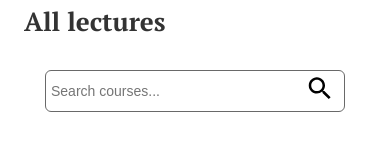
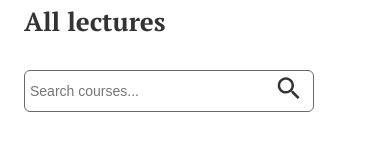
Before and after one commit to adurcevic/Speck-project, a React (Create React App) app: page /courses in a window 390 px wide. Shown: the part 137-299 px from the top of the page. Built offline with nearby package versions, Linux system fonts and the light colour scheme.

Commit message:
fixed z-index issue and added responsive design for SearchBar

```diff
--- a/src/components/Hamburger/HamburgerStyle.js
+++ b/src/components/Hamburger/HamburgerStyle.js
@@ -11,7 +11,7 @@ export const StyledHamburger = styled.button`
   border: none;
   cursor: pointer;
   padding: 0;
-  z-index: 1;
+  z-index: 10;
 
   &:focus {
     outline: none;
--- a/src/components/HamburgerMenu/HamburgerMenuStyle.js
+++ b/src/components/HamburgerMenu/HamburgerMenuStyle.js
@@ -18,6 +18,7 @@ export const StyledMenu = styled.nav`
   transform: ${({ open }) => (open ? "translateX(0)" : "translateX(100%)")};
   -webkit-backdrop-filter: blur(8px);
   backdrop-filter: blur(8px);
+  z-index: 9;
 `;
 
 export const MenuLinks = styled(NavLink)`
--- a/src/components/Header/HeaderStyle.js
+++ b/src/components/Header/HeaderStyle.js
@@ -38,7 +38,7 @@ export const HeaderInner = styled.div`
 `;
 
 export const LogoLink = styled(Link)`
-  z-index: ${({ open }) => (open ? "1" : "0")};
+  z-index: ${({ open }) => (open ? "10" : "0")};
 `;
 
 export const LogoImg = styled.img`
--- a/src/components/SearchBar/SearchBar.js
+++ b/src/components/SearchBar/SearchBar.js
@@ -37,10 +37,10 @@ function SearchBar({ placeholder, disabled }) {
       <SearchInputs>
         <Bar
           type="text"
-          placeholder="Search courses..."
+          placeholder={placeholder}
           disabled={disabled}
           onChange={handleSearch}
-          maxLength={20}
+          maxLength={35}
           value={wordEntered}
         />
         <IconContainer>
--- a/src/components/SearchBar/SearchBarStyle.js
+++ b/src/components/SearchBar/SearchBarStyle.js
@@ -18,12 +18,19 @@ export const Search = styled.div`
 
 export const SearchInputs = styled.div`
   position: relative;
-  width: 300px;
-  justify-self: center;
+  width: 290px;
+
+  @media (${breakpoints.tablet}) {
+    width: 320px;
+  }
+
+  @media (${breakpoints.destkopLarge}) {
+    width: 350px;
+  }
 `;
 
 export const SearchBar = styled.input`
-  width: 300px;
+  width: 100%;
   padding-left: 5px;
 
   border: 1px solid ${colors.textSecondary};
@@ -51,10 +58,12 @@ export const IconContainer = styled.div`
 
 export const Icon = styled(SearchIcon)`
   font-size: 30px !important;
+  fill: ${colors.textPrimary} !important;
 `;
 
 export const ClearIcon = styled(CloseIcon)`
   font-size: 30px !important;
+  fill: ${colors.textPrimary} !important;
   cursor: pointer;
 `;
 
--- a/src/components/Section/Section.js
+++ b/src/components/Section/Section.js
@@ -23,6 +23,7 @@ const Section = ({
   isMainTitle = false,
   isSearchBarVisible = false,
   disabled,
+  placeholder,
 }) => {
   let navigate = useNavigate();
 
@@ -33,7 +34,9 @@ const Section = ({
         {isHeadingVisible && (
           <Heading>
             {title && { isMainTitle } ? <H1>{title}</H1> : <H2>{title}</H2>}
-            {isSearchBarVisible && <SearchBar disabled={disabled} />}
+            {isSearchBarVisible && (
+              <SearchBar disabled={disabled} placeholder={placeholder} />
+            )}
             {buttonText && (
               <Button
                 onClick={() => navigate(path)}
--- a/src/pages/Courses/Courses.js
+++ b/src/pages/Courses/Courses.js
@@ -29,13 +29,13 @@ const Courses = () => {
     <>
       <Header isSecondary={[true]} />
       <Main>
-        {/* <SearchBar></SearchBar> */}
         <Section
           title={"All lectures"}
           isHeadingVisible={true}
           isMainTitle={true}
           isSearchBarVisible={true}
           disabled={!loaded ? true : false}
+          placeholder={"Search courses..."}
         >
           {!loaded ? (
             <Grid>
```
